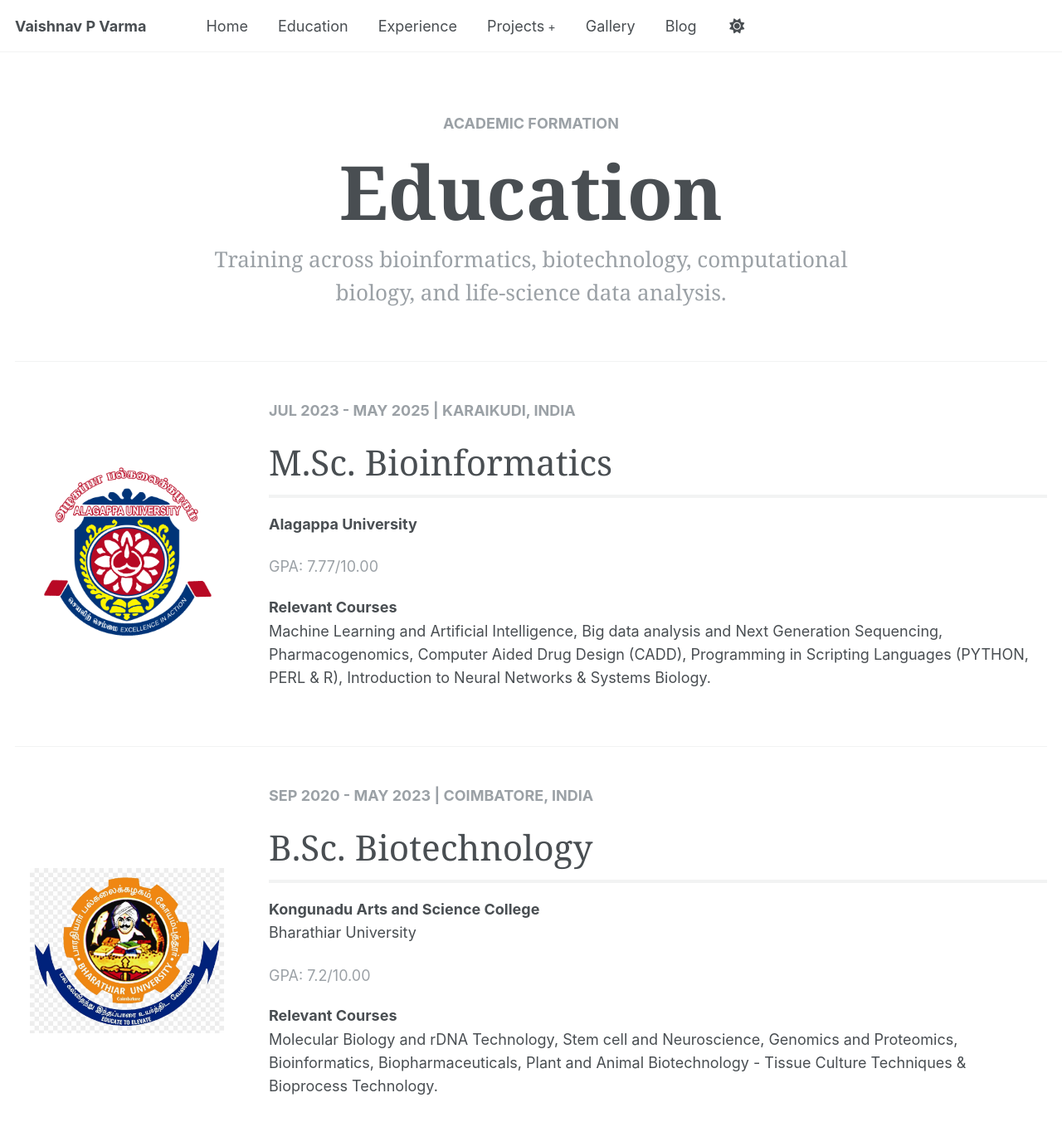
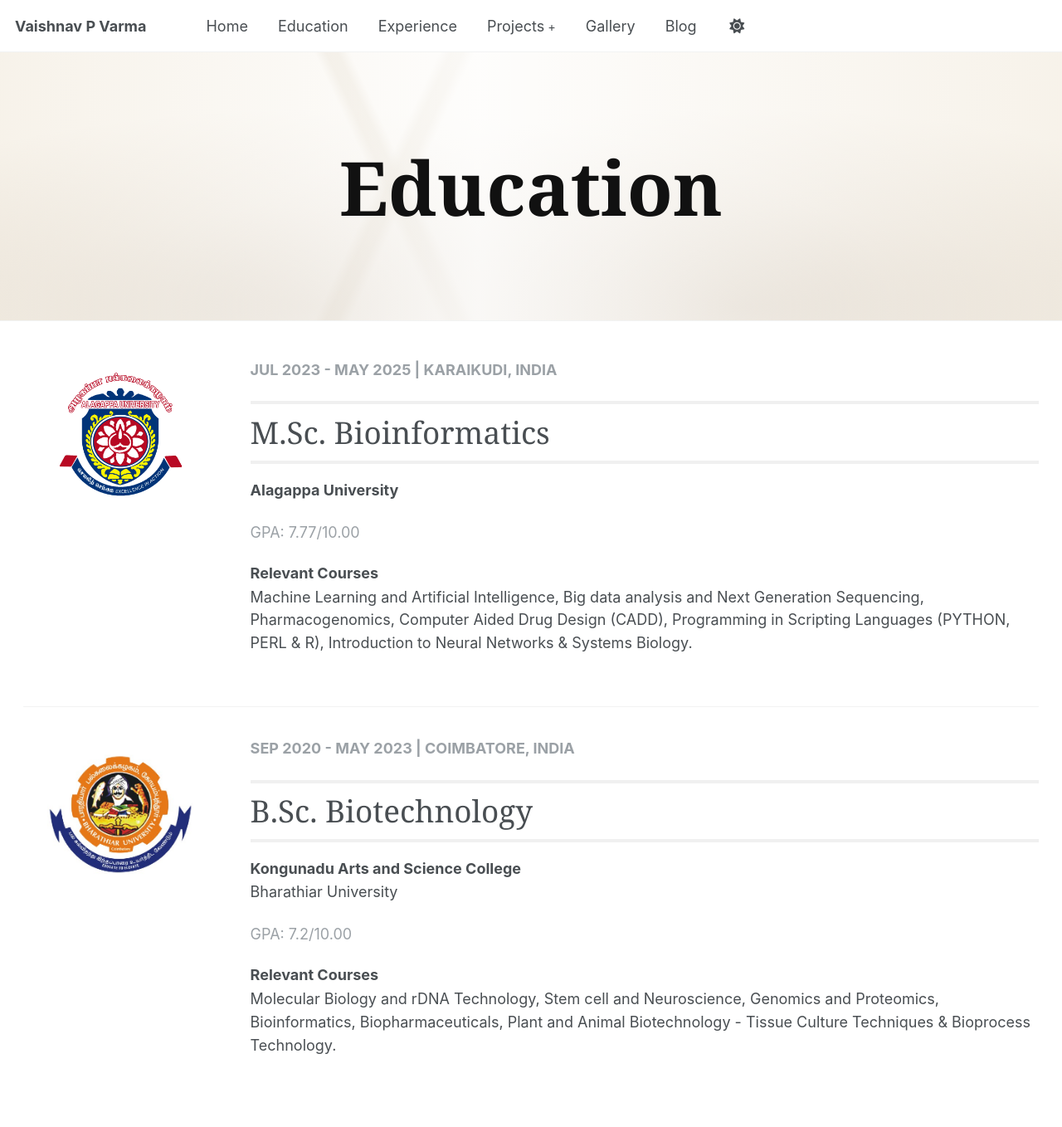
Before and after one commit to vaishnavpvarma/vaishnavpvarma.github.io, a Jekyll site: the page built from _pages/education.md, in a window 1280 px wide and 1400 px high. Shown: the top 1358 px of the window at 83% size. Built offline with Jekyll 4.4.1, drawn with Linux system fonts in a browser that asks for light colours; a script that is not in the unit is left out.

Commit message:
Refine education page layout

```diff
--- a/_pages/education.md
+++ b/_pages/education.md
@@ -7,9 +7,7 @@ author_profile: false
 
 <section class="education-hero" aria-labelledby="education-title">
   <div class="education-hero__inner">
-    <p class="cv-kicker">Academic Formation</p>
     <h1 id="education-title">Education</h1>
-    <p>Training across bioinformatics, biotechnology, computational biology, and life-science data analysis.</p>
   </div>
 </section>
 
@@ -31,7 +29,7 @@ author_profile: false
   <article class="education-entry">
     <div class="education-entry__media education-entry__media--dynamic" aria-label="KASC and Bharathiar University logos">
       <img class="education-logo education-logo--primary" src="{{ '/images/logos/KASC_Logo.png' | relative_url }}" alt="KASC logo">
-      <img class="education-logo education-logo--secondary" src="{{ '/images/logos/bharathiar_uni_logo.png' | relative_url }}" alt="Bharathiar University logo">
+      <img class="education-logo education-logo--secondary" src="{{ '/images/logos/bharathiar_uni_logo.jpg' | relative_url }}" alt="Bharathiar University logo">
     </div>
     <div class="education-entry__content">
       <p class="cv-kicker">Sep 2020 - May 2023 | Coimbatore, India</p>
--- a/_sass/layout/_site-rewrite.scss
+++ b/_sass/layout/_site-rewrite.scss
@@ -126,10 +126,27 @@
 }
 
 .education-hero {
+  align-items: center;
+  background:
+    linear-gradient(90deg, rgba(250, 247, 241, 0.2), rgba(255, 255, 255, 0.86) 45%, rgba(250, 247, 241, 0.2)),
+    radial-gradient(ellipse at 30% 95%, rgba(170, 150, 125, 0.38) 0, rgba(170, 150, 125, 0.15) 28%, transparent 55%),
+    radial-gradient(ellipse at 70% 95%, rgba(170, 150, 125, 0.38) 0, rgba(170, 150, 125, 0.15) 28%, transparent 55%),
+    linear-gradient(115deg, transparent 0 37%, rgba(210, 196, 170, 0.6) 38% 39%, transparent 40%),
+    linear-gradient(65deg, transparent 0 37%, rgba(210, 196, 170, 0.6) 38% 39%, transparent 40%),
+    #f6f1e8;
   border-bottom: 1px solid var(--global-border-color);
+  display: flex;
+  justify-content: center;
   margin: -2rem 0 2.5rem;
-  padding: 4rem 1rem 3.5rem;
+  min-height: 18rem;
+  padding: 3rem 1rem;
   text-align: center;
+  width: 100vw;
+  left: 50%;
+  margin-left: -50vw;
+  margin-right: -50vw;
+  position: relative;
+  right: 50%;
 }
 
 .education-hero__inner {
@@ -137,36 +154,28 @@
   max-width: 55rem;
 
   h1 {
+    color: #111;
     font-family: $serif;
-    font-size: clamp(3rem, 8vw, 5rem);
+    font-size: clamp(3.25rem, 8vw, 5rem);
     line-height: 1;
-    margin: 0 0 1rem;
-  }
-
-  p:last-child {
-    color: var(--global-text-color-light);
-    font-family: $serif;
-    font-size: clamp(1.05rem, 2.5vw, 1.45rem);
-    line-height: 1.5;
-    margin: 0 auto;
-    max-width: 44rem;
+    margin: 0;
   }
 }
 
 .education-page {
   display: grid;
-  gap: 2.5rem;
+  gap: 2rem;
   margin: 0 auto;
-  max-width: 70rem;
+  max-width: 68rem;
 }
 
 .education-entry {
-  align-items: center;
+  align-items: start;
   border-bottom: 1px solid var(--global-border-color);
   display: grid;
-  gap: 2rem;
-  grid-template-columns: minmax(11rem, 15rem) minmax(0, 1fr);
-  padding-bottom: 2.5rem;
+  gap: 2.2rem;
+  grid-template-columns: 13rem minmax(0, 1fr);
+  padding-bottom: 2.15rem;
 
   &:last-child {
     border-bottom: 0;
@@ -177,12 +186,13 @@
   align-items: center;
   display: grid;
   justify-items: center;
-  min-height: 13rem;
+  min-height: 10rem;
+  padding-top: 0.35rem;
 
   img {
     display: block;
-    max-height: 12rem;
-    max-width: 13rem;
+    max-height: 8.75rem;
+    max-width: 9.75rem;
     object-fit: contain;
     width: 100%;
   }
@@ -204,13 +214,14 @@
 
 .education-entry__content {
   h2 {
-    border-bottom: 4px solid var(--global-border-color);
+    border-bottom: 4px solid #f0f0f0;
+    border-top: 4px solid #f0f0f0;
     font-family: $serif;
-    font-size: clamp(1.75rem, 4vw, 2.35rem);
+    font-size: clamp(1.65rem, 3vw, 2.05rem);
     font-weight: 400;
     line-height: 1.2;
     margin: 0 0 1rem;
-    padding-bottom: 0.75rem;
+    padding: 0.65rem 0;
   }
 
   h3 {
@@ -225,8 +236,8 @@
 }
 
 .page__content .education-entry__content h2 {
-  border-bottom: 4px solid var(--global-border-color);
-  padding-bottom: 0.75rem;
+  border-bottom: 4px solid #f0f0f0;
+  padding-bottom: 0.65rem;
 }
 
 .education-entry__institution {
@@ -289,7 +300,8 @@
 @include breakpoint(max-width $small) {
   .education-hero {
     margin-top: -1rem;
-    padding: 3rem 1rem 2.75rem;
+    min-height: 13rem;
+    padding: 2.5rem 1rem;
   }
 
   .education-entry {
@@ -298,10 +310,11 @@
   }
 
   .education-entry__media {
-    min-height: 8rem;
+    min-height: 6.75rem;
 
     img {
-      max-height: 8rem;
+      max-height: 6.5rem;
+      max-width: 8rem;
     }
   }
 }
```
Also changed, not shown: images/logos/bharathiar_uni_logo.jpg (added), images/logos/bharathiar_uni_logo.png (deleted).
